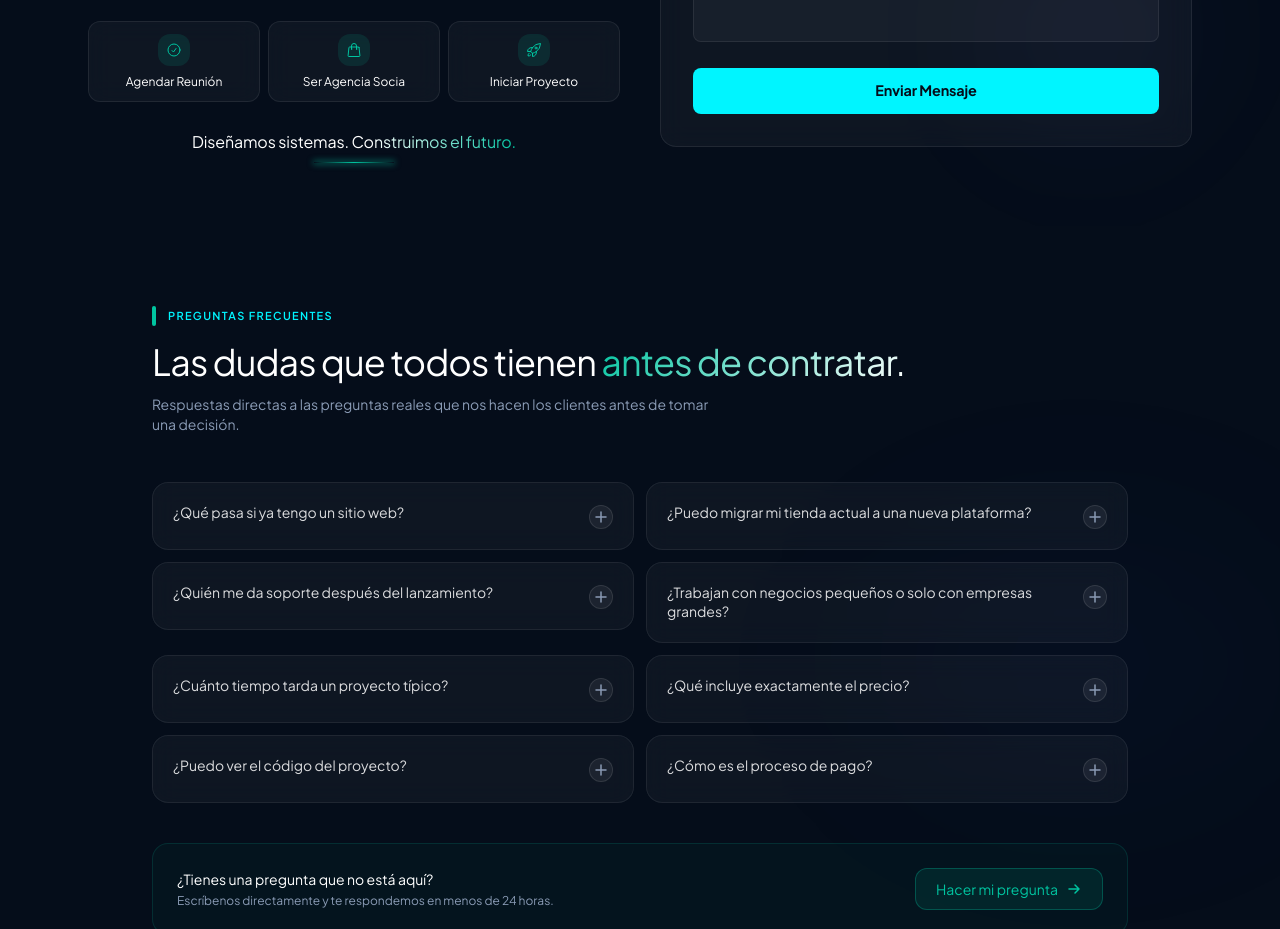
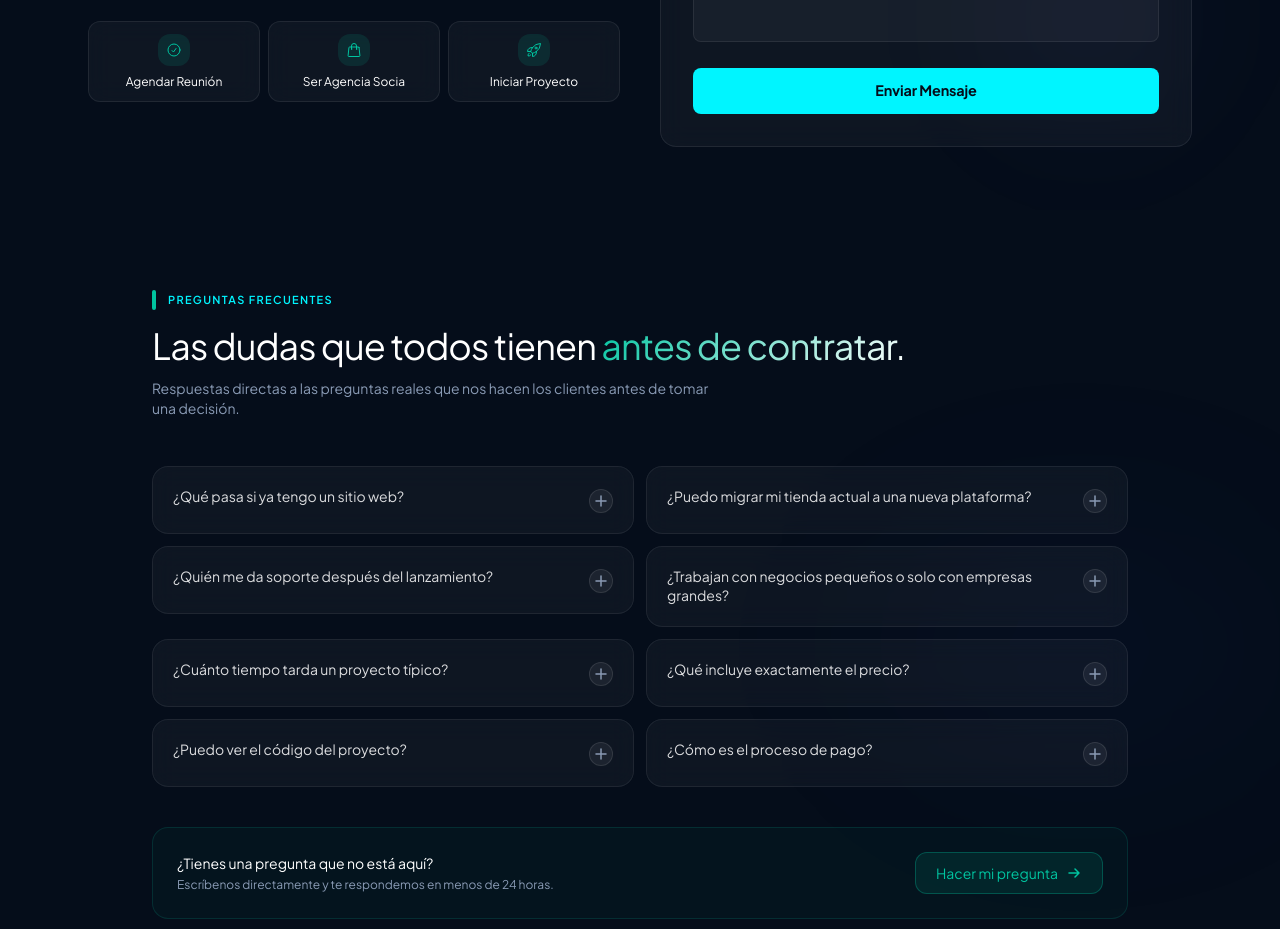
Before and after one commit to Pneuma-Studio/pneumastudio, a Next.js app: page /contact in a window 1280 px wide. Shown: the part 1100-2029 px from the top of the page. Built offline with nearby package versions, Linux system fonts and the light colour scheme.

Commit message:
Local Commit: 2026-05-28T18:33:21.649Z - Removed the tagline section ("Diseñamos sistemas. Construimos el futuro." with the teal accent line) from the Contact page's `ContactMain.tsx`

```diff
--- a/src/app/contact/components/ContactMain.tsx
+++ b/src/app/contact/components/ContactMain.tsx
@@ -239,32 +239,6 @@ export default function ContactMain() {
                 })}
               </div>
 
-              {/* Tagline below CTA cards — centered */}
-              <div className="mt-3 relative flex flex-col items-center text-center">
-                <p
-                  className="text-base font-700"
-                  style={{
-                    letterSpacing: '-0.01em',
-                    background: 'linear-gradient(to right, #ffffff 0%, #ffffff 55%, #00C4A0 100%)',
-                    WebkitBackgroundClip: 'text',
-                    WebkitTextFillColor: 'transparent',
-                    backgroundClip: 'text',
-                  }}
-                >
-                  {lang === 'es' ?'Diseñamos sistemas. Construimos el futuro.' :'We design systems. We build the future.'}
-                </p>
-                {/* Teal sharp accent line centered below text — thin with subtle glow */}
-                <div className="mt-2 flex justify-center">
-                  <div
-                    style={{
-                      width: '80px',
-                      height: '1px',
-                      background: 'linear-gradient(to right, transparent, #00C4A0, transparent)',
-                      boxShadow: '0 0 6px 1px rgba(0,196,160,0.6)',
-                    }}
-                  />
-                </div>
-              </div>
             </div>
           </ScrollAnimator>
 
```
